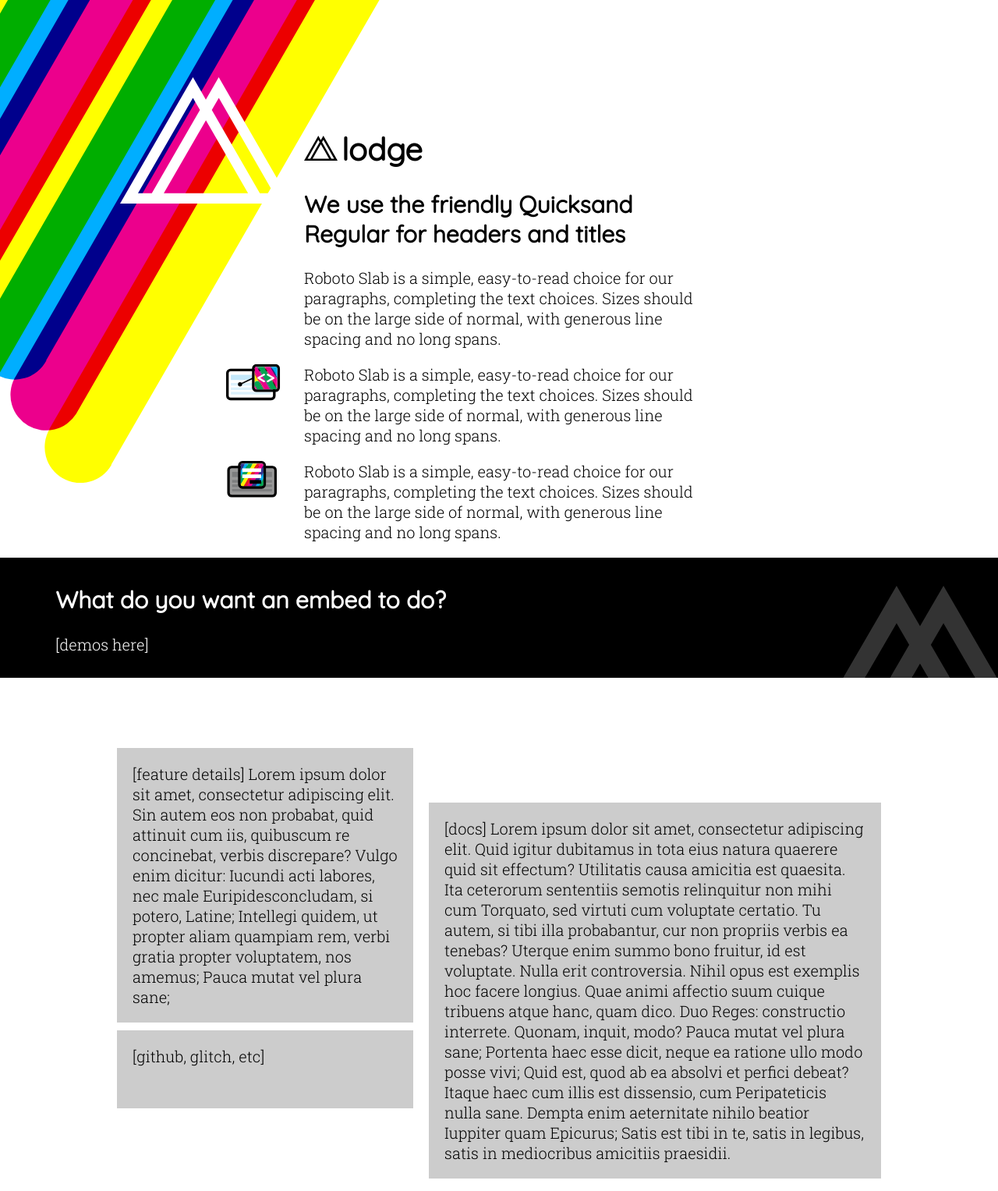
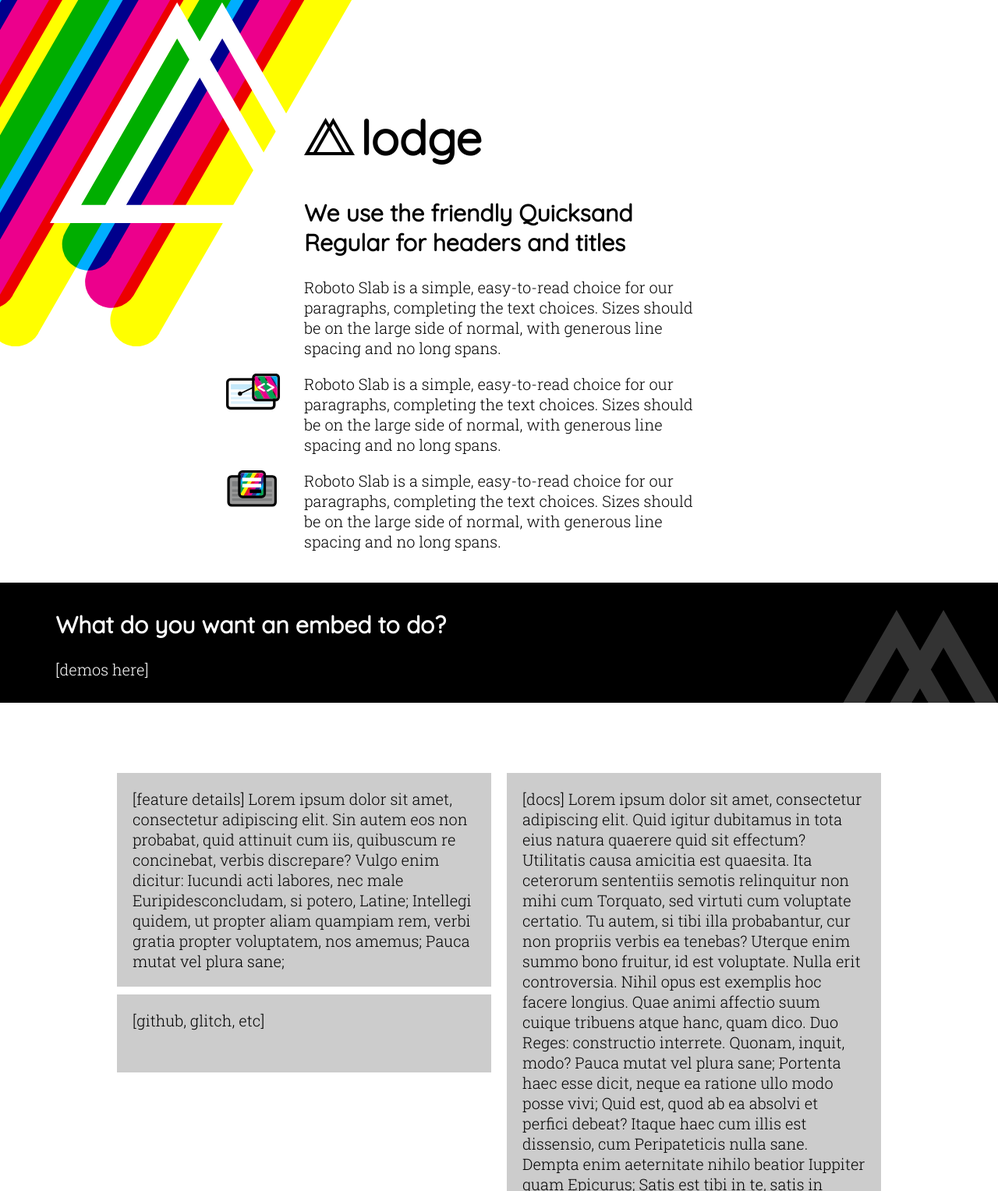
Before and after one commit to substationHQ/lodge, a website: page branded-demo.html in a window 1280 px wide. Shown: the part 61-1588 px from the top of the page at 78% size. Drawn offline with Linux system fonts and the light colour scheme.

Commit message:
Top section of branded page looks great everywhere

```diff
--- a/css/branded-demo.css
+++ b/css/branded-demo.css
@@ -15,28 +15,33 @@ body{
 h1,h2,h3,h4,h5,h6{
     font-family: Quicksand;
 }
+h1{
+    font-size: 3em;
+}
+
 main {
     position: relative;
+    padding: 0 .5em;
 }
 .slashes-overprint{
     background-image: url('/assets/slashes-overprint.svg');
     background-repeat: no-repeat;
-    height: 50em;
-    left: -35vw;
-    min-width: 520px;
+    background-position-x: -18vw;
+    background-position-y: -18vw;
+    background-size: auto;
+    height: 60vw;
+    width: 60vw;
     position: absolute;
-    top: -40vh;
-    width: 100%;
 }
 
 .logo-lodge-w{
     background-image: url('/assets/logo-lodge-w.svg');
     background-repeat: no-repeat;
-    height: 10em;
-    width: 11em;
+    height: 30vw;
+    width: 30vw;
     position: absolute;
-    left: 12%;
-    top: 20%;
+    left: 5vw;
+    top: 5vw;
 }
 
 footer {
@@ -71,8 +76,9 @@ footer::before{
 
 .intro{
     max-width: 25em;
-    margin: 0 auto;
-    padding-top: 10em;
+    margin: 0 auto 2em;
+    padding-top: max(15vh, 8em);
+    min-height: 90vh;
 }
 
 
@@ -111,6 +117,7 @@ footer::before{
     color: white;
     position: relative;
     padding: 0.5em 4vw;
+    margin: 0 -0.5em;
     background-image: url('/assets/lodge-logo-darkgray.svg');
     background-position: bottom 125% right -100px;
     background-color: black;
@@ -127,8 +134,8 @@ footer::before{
 }
 
 .split-content{
-    display: flex;
-    flex-wrap: wrap;
+    display: grid;
+    grid-template-columns: repeat(auto-fit, minmax(320px, 1fr));
     margin-top: 2em;
     max-width: 1000px;
     margin: 4em auto 1em;
@@ -139,16 +146,8 @@ footer::before{
     min-height: 100px;
     padding: 1em;
     margin: 0.5em;
-    flex: 1;
-    min-width: 300px;
 }
 
-.split-content .narrow{
-    max-width: 400px;
-}
 .split-content .narrow > div {
     margin-bottom: 1em;
 }
-.split-content .docs {
-    margin-top: 4em;
-}
```
